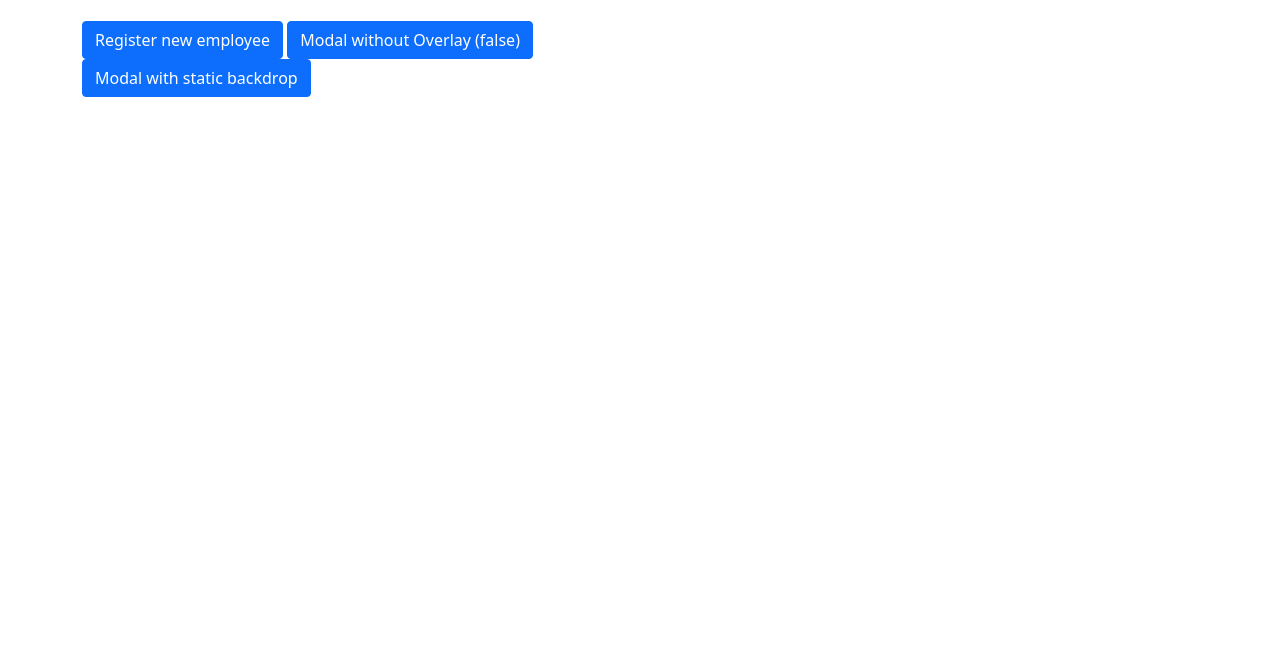
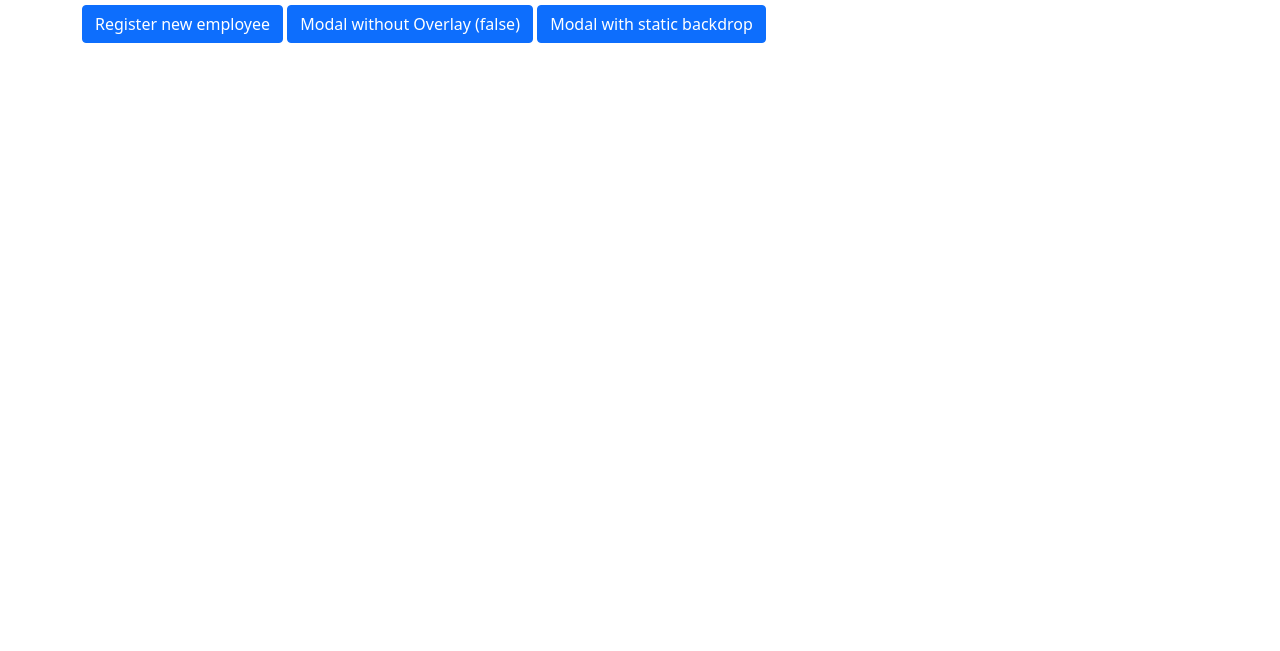
Before and after one commit to Dadogg80/employee_dapp, a website: page client/index.html in a window 1280 px wide. Shown: the part 149-800 px from the top of the page. Drawn offline with nearby package versions, Linux system fonts and the light colour scheme.

Commit message:
add modal

```diff
--- a/client/index.html
+++ b/client/index.html
@@ -38,9 +38,9 @@
     </div>
     <div id="workerCreation"></div>
 
-      <div class="container mt-3">
-        <div class="row justify-content-center">
-          <div class="col">
+      <div class="container">
+        <div class="row justify-content-md-center">
+          <div class="col-md-auto">
             <button type="button" class="btn btn-primary" data-toggle="modal" data-target="#myModal" data-backdrop="static">Register new employee</button>
             <button type="button" class="btn btn-primary" data-toggle="modal" data-target="#myModal2" data-backdrop="false">Modal without Overlay (false)</button>
             <button type="button" class="btn btn-primary" data-toggle="modal" data-target="#myModal3" data-backdrop="static">Modal with static backdrop</button>
```
